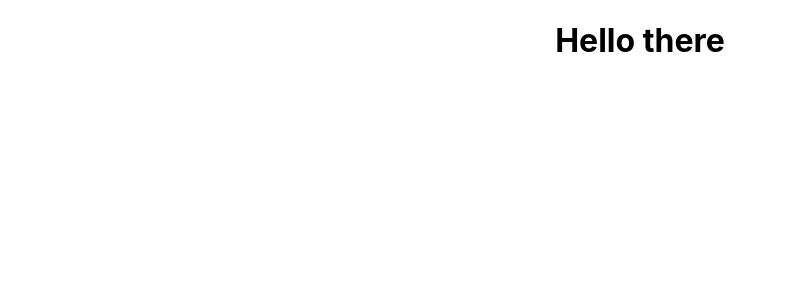
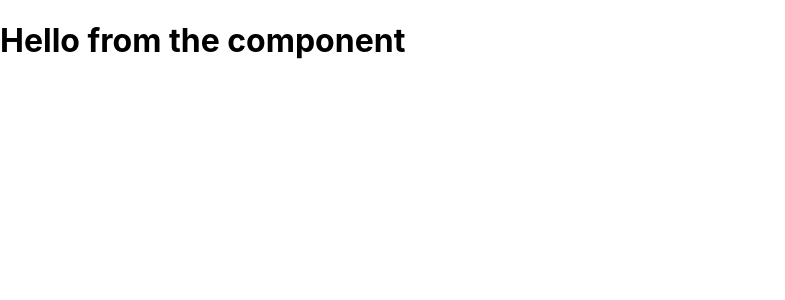
Before and after one commit to Hope1226/sales-zone, a React (Create React App) app: page / in a window 1280 px wide. Shown: the top 300 px of the page, without its empty margins (0-785 px from the left). Built offline with nearby package versions, Linux system fonts and the light colour scheme.

Commit message:
Set up react-router-dom

```diff
--- a/src/App.js
+++ b/src/App.js
@@ -1,10 +1,14 @@
 import './App.css';
+import { Routes, Route } from 'react-router-dom';
+import MainPage from './components/Index.js';
 
 function App() {
   return (
-    <div className="App">
-      <h1>Hello there</h1>
-    </div>
+    <>
+    <Routes>
+      <Route path='/' exact element={<MainPage />} />
+    </Routes>
+    </>
   );
 }
 
--- /dev/null
+++ b/src/components/Index.js
@@ -0,0 +1,9 @@
+import React from "react";
+
+const MainPage = () => (
+  <>
+  <h1>Hello from the component</h1>
+  </>
+);
+
+export default MainPage;
--- a/src/index.js
+++ b/src/index.js
@@ -1,11 +1,14 @@
 import React from 'react';
 import ReactDOM from 'react-dom/client';
+import { BrowserRouter } from 'react-router-dom';
 import './index.css';
 import App from './App';
 
 const root = ReactDOM.createRoot(document.getElementById('root'));
 root.render(
   <React.StrictMode>
-    <App />
+    <BrowserRouter>
+     <App />
+    </BrowserRouter>
   </React.StrictMode>,
 );
```
